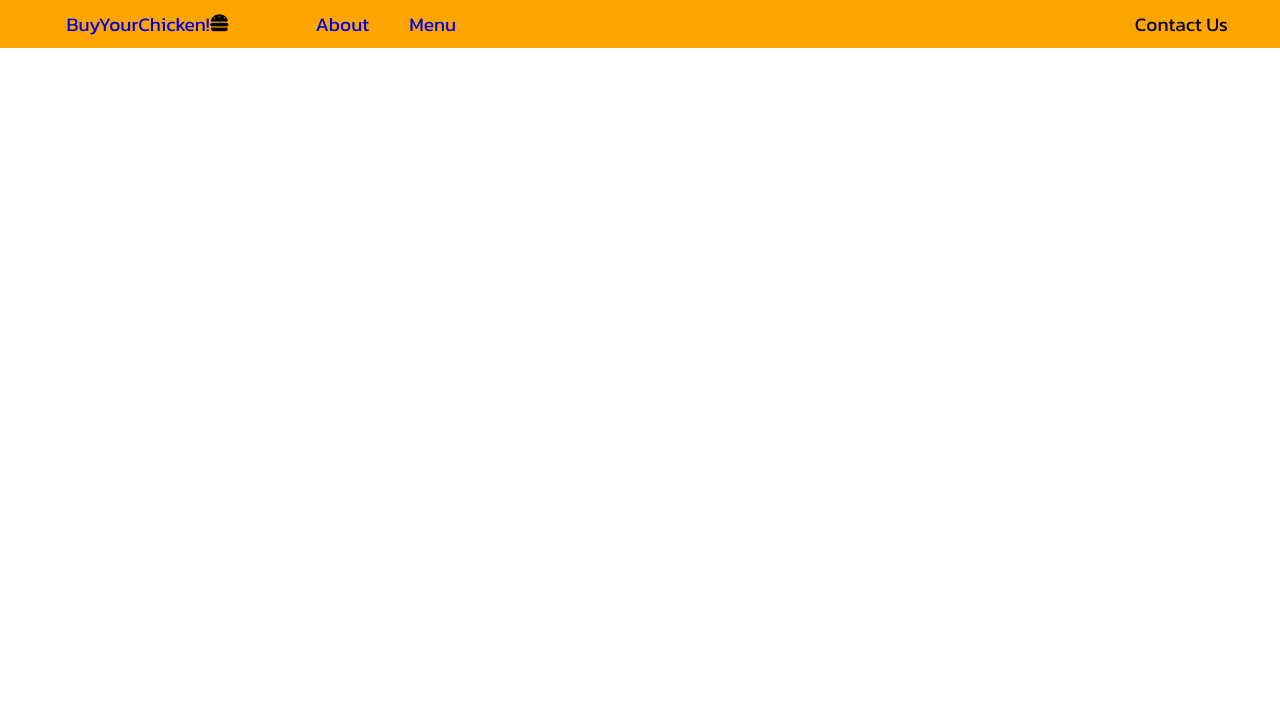
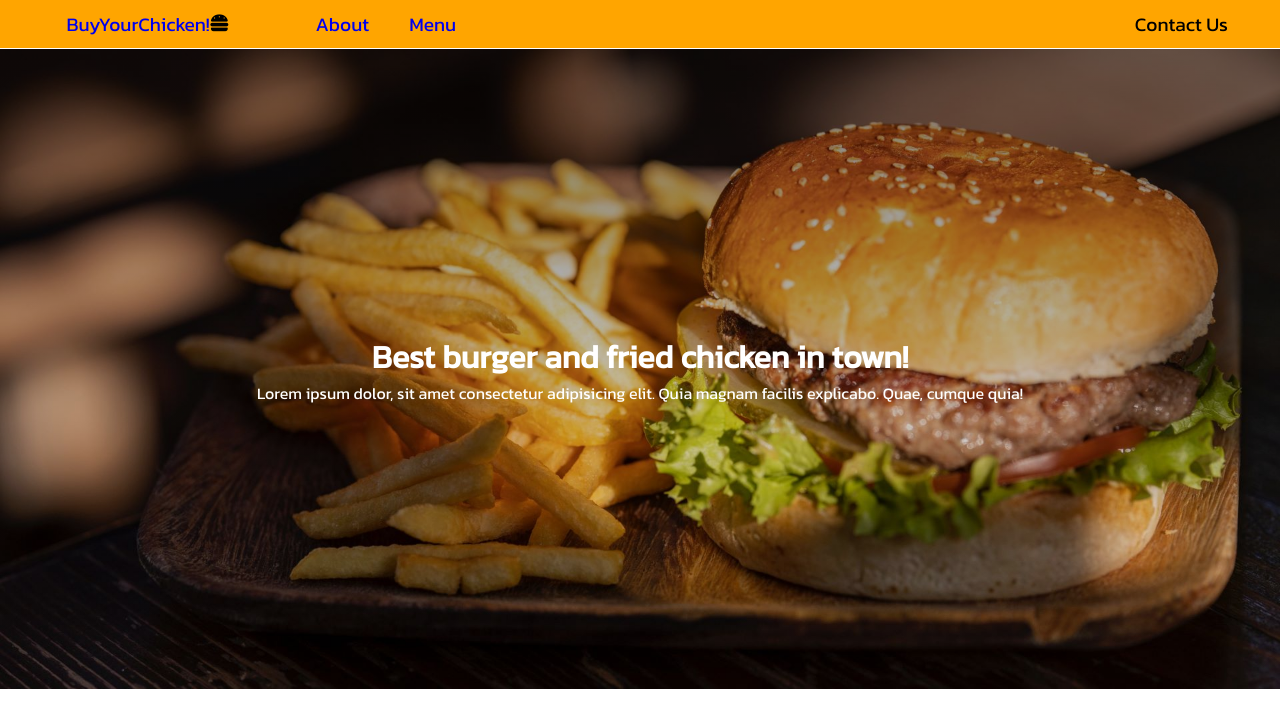
Before and after one commit to zuxiangw/RestaurantWeb, a plain HTML site: page index.html in a window 1280 px wide. Drawn offline with Linux system fonts and the light colour scheme.

Commit message:
cover completed

```diff
--- a/css/styles.css
+++ b/css/styles.css
@@ -61,6 +61,24 @@ a:visited {
 .contacts {
   text-decoration: none;
 }
+.home-cover {
+  margin-top: 1px;
+  height: 80vh;
+  width: 100vw;
+  background: linear-gradient(rgba(0, 0, 0, 0.5), rgba(0, 0, 0, 0)),
+    url("../images/cover.jpg");
+  background-size: cover;
+  background-position: center;
+  position: fixed;
+  display: flex;
+  justify-content: center;
+  align-items: center;
+}
+.cover-e {
+  color: white;
+  text-align: center;
+  margin-top: auto;
+}
 
 @media screen and (min-width: 600px) {
   /*  */
@@ -81,6 +99,7 @@ a:visited {
     display: flex;
     justify-content: flex-start;
     flex-direction: row;
+    transition: none;
   }
   .nav-link {
     margin: auto 20px;
--- a/index.html
+++ b/index.html
@@ -40,6 +40,15 @@
     <!-- NavBar End -->
 
     <!-- Home Start -->
+    <div class="home-cover">
+      <div class="cover-t">
+        <h1 class="cover-e">Best burger and fried chicken in town!</h1>
+        <p class="cover-e">
+          Lorem ipsum dolor, sit amet consectetur adipisicing elit. Quia magnam
+          facilis explicabo. Quae, cumque quia!
+        </p>
+      </div>
+    </div>
 
     <script src="./app.js"></script>
   </body>
```
